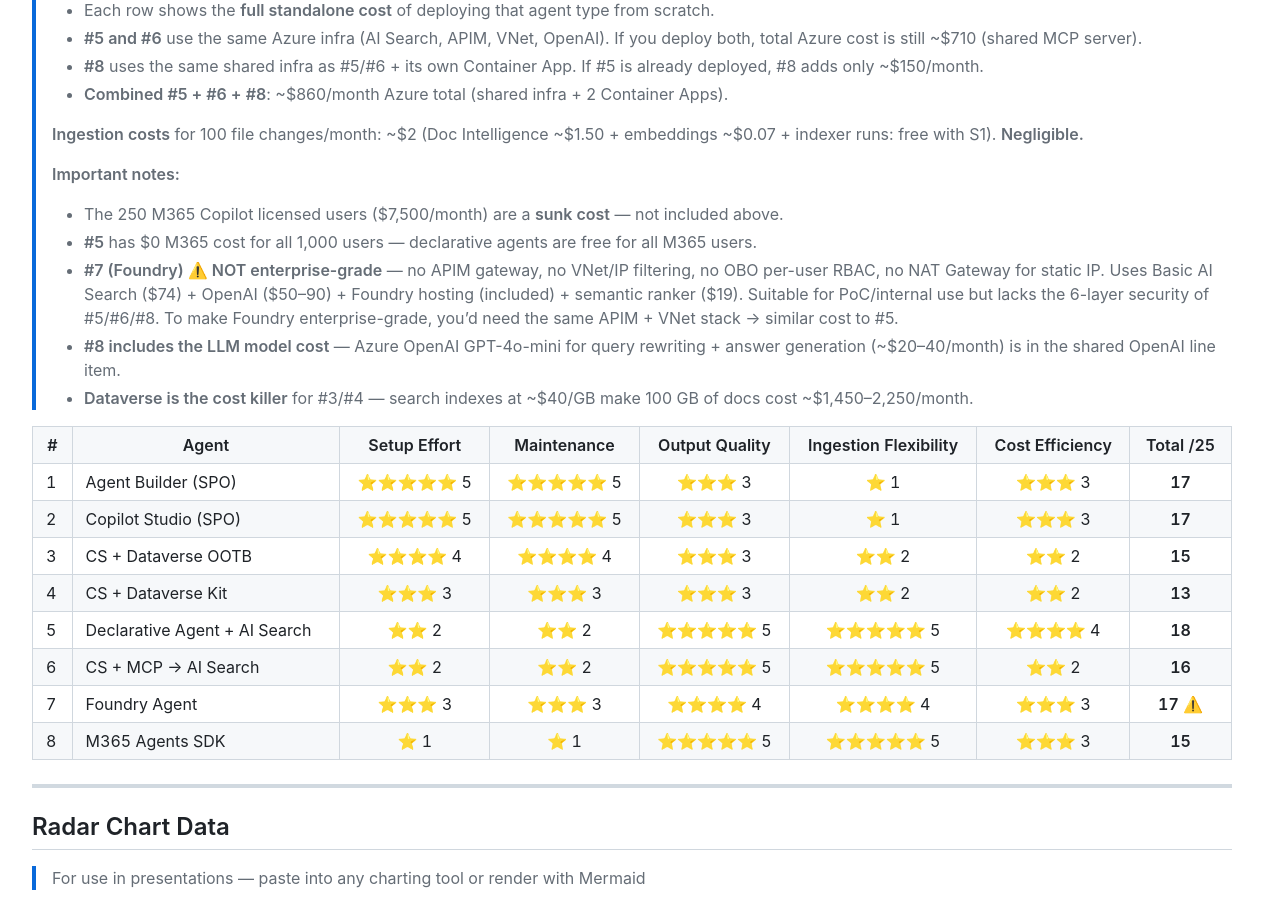
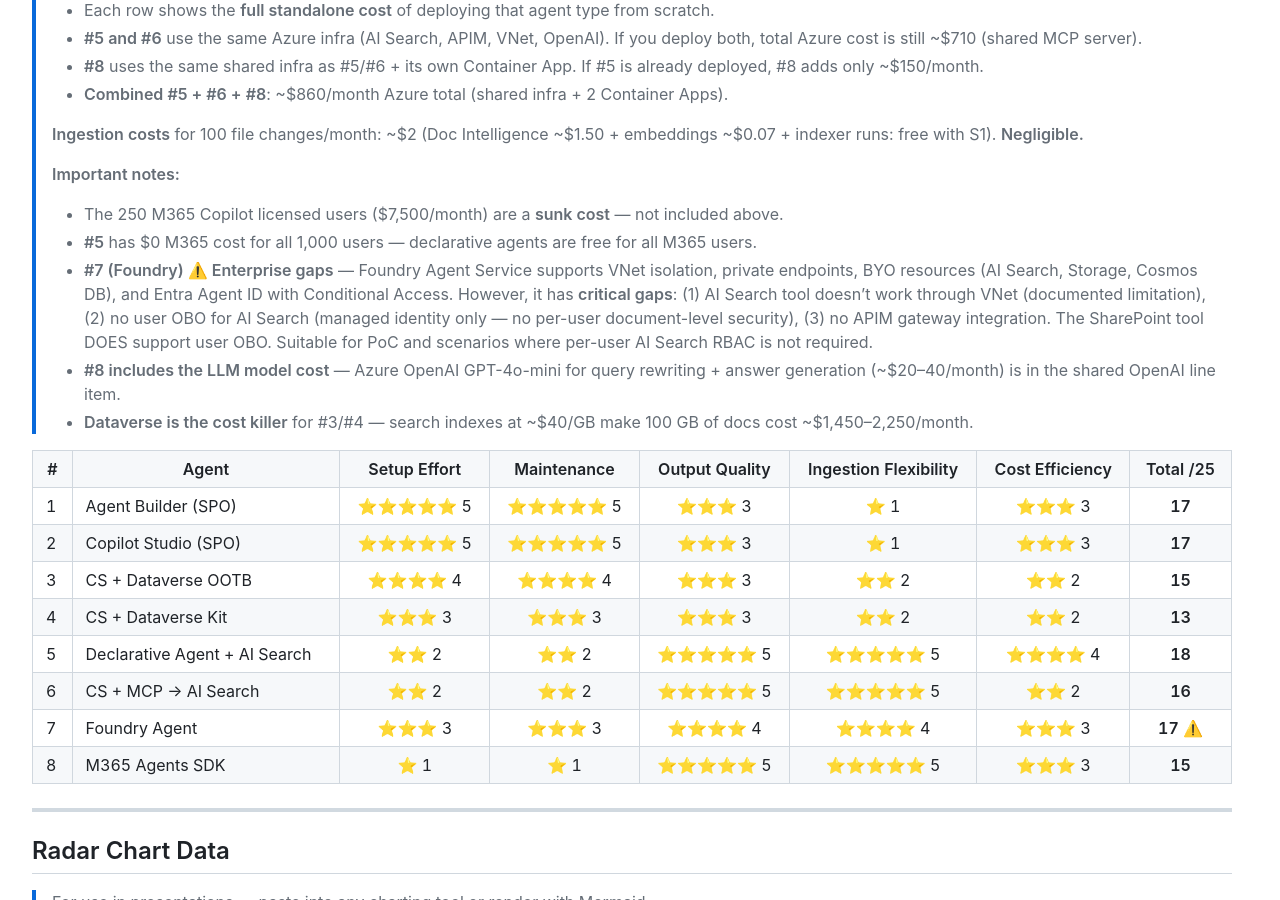
Before and after one commit to ostefka/AgentsAdvancedSearch, a Jekyll site: the page built from COMPARISON.md, in a window 1280 px wide and 900 px high, scrolled down 10619 px. Built offline with Jekyll 4.4.1, drawn with Linux system fonts in a browser that asks for light colours; nearby versions of some CDN libraries; our own code applies the rules of GitHub Pages for plain Markdown files; some of the changed text lies outside the part shown.

Commit message:
Foundry Agent: accurate enterprise assessment - VNet/PE supported but AI Search tool VNet gap, no user OBO for AI Search

```diff
--- a/COMPARISON.md
+++ b/COMPARISON.md
@@ -295,7 +295,7 @@ flowchart LR
 | 4 | CS + Dataverse Kit | — | — | — | — | — | **$0** |
 | 5 | Declarative Agent + AI Search | S1: ~$245 | ~$50–90 (embeddings + rewriting + answers) | Container App: ~$150 | VNet + NAT GW: ~$70 | APIM Basic v2: ~$150, KV: ~$5, Semantic ranker: ~$19 | **~$690–730** |
 | 6 | CS + MCP → AI Search | S1: ~$245 (shared w/ #5) | ~$50–90 (shared) | Container App: ~$150 (shared w/ #5) | VNet + NAT GW: ~$70 (shared) | APIM: ~$150 (shared), KV: ~$5, Semantic: ~$19 | **~$690–730** (shared w/ #5) |
-| 7 | Foundry Agent | S1: ~$245 | ~$50–100 (GPT-4o + embeddings) | Foundry hosting: included | — | Semantic ranker: ~$19 | **~$315–365** ⚠️ not enterprise-grade |
+| 7 | Foundry Agent | S1: ~$245 | ~$50–100 (GPT-4o + embeddings) | Foundry hosting: included | — | Semantic ranker: ~$19 | **~$315–365** ⚠️ see notes |
 | 8 | M365 Agents SDK | S1: ~$245 (shared w/ #5) | ~$50–90 (shared) | Container App: ~$150 | VNet + NAT GW: ~$70 (shared) | APIM: ~$150 (shared), Bot Service: free, Semantic: ~$19 | **~$840–880** |
 
 ### Dataverse / Power Platform Costs (100 GB of enterprise documents)
@@ -335,7 +335,7 @@ flowchart LR
 > **Important notes:**
 > - The 250 M365 Copilot licensed users ($7,500/month) are a **sunk cost** — not included above.
 > - **#5** has $0 M365 cost for all 1,000 users — declarative agents are free for all M365 users.
-> - **#7 (Foundry) ⚠️ NOT enterprise-grade** — no APIM gateway, no VNet/IP filtering, no OBO per-user RBAC, no NAT Gateway for static IP. Uses Basic AI Search ($74) + OpenAI ($50–90) + Foundry hosting (included) + semantic ranker ($19). Suitable for PoC/internal use but lacks the 6-layer security of #5/#6/#8. To make Foundry enterprise-grade, you'd need the same APIM + VNet stack → similar cost to #5.
+> - **#7 (Foundry) ⚠️ Enterprise gaps** — Foundry Agent Service supports VNet isolation, private endpoints, BYO resources (AI Search, Storage, Cosmos DB), and Entra Agent ID with Conditional Access. However, it has **critical gaps**: (1) AI Search tool doesn't work through VNet (documented limitation), (2) no user OBO for AI Search (managed identity only — no per-user document-level security), (3) no APIM gateway integration. The SharePoint tool DOES support user OBO. Suitable for PoC and scenarios where per-user AI Search RBAC is not required.
 > - **#8 includes the LLM model cost** — Azure OpenAI GPT-4o-mini for query rewriting + answer generation (~$20–40/month) is in the shared OpenAI line item.
 > - **Dataverse is the cost killer** for #3/#4 — search indexes at ~$40/GB make 100 GB of docs cost ~$1,450–2,250/month.
 
```
